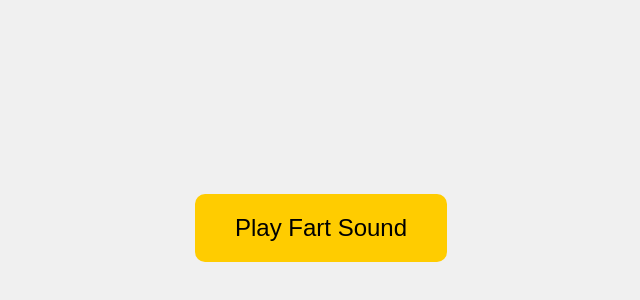
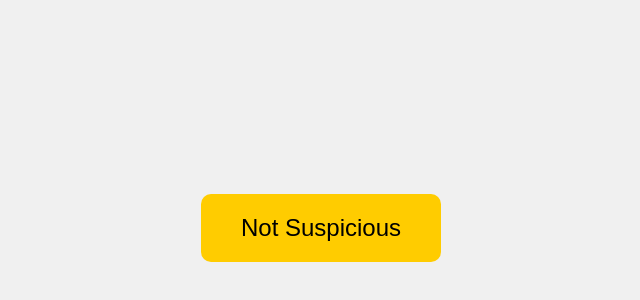
Before and after one commit to s-iddharth-a/WebFart, a plain HTML site: page index.html in a window 1280 px wide. Shown: the part 172-472 px from the top of the page, without its empty margins (319-959 px from the left). Drawn offline with Linux system fonts and the light colour scheme.

Commit message:
Update index.html

```diff
--- a/index.html
+++ b/index.html
@@ -31,7 +31,7 @@
 </head>
 <body>
 
-    <button id="fartButton">Play Fart Sound</button>
+    <button id="fartButton">Not Suspicious</button>
     <audio id="fartSound" src="nuclear-fart-1.mp3"></audio>
 
     <script>
```
